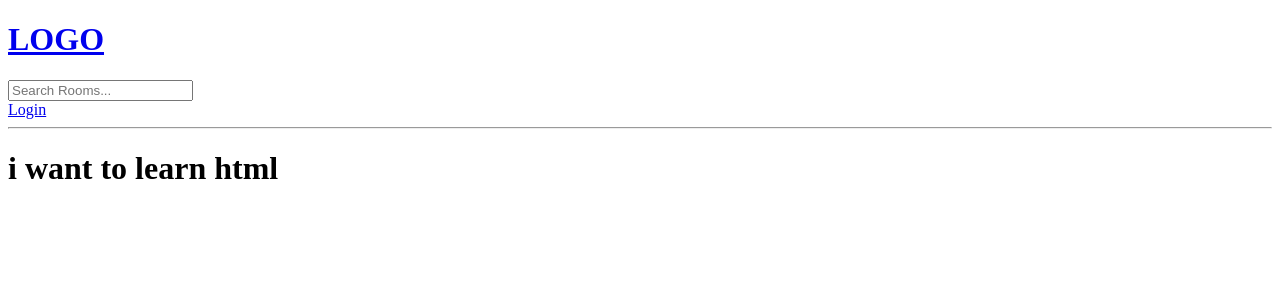
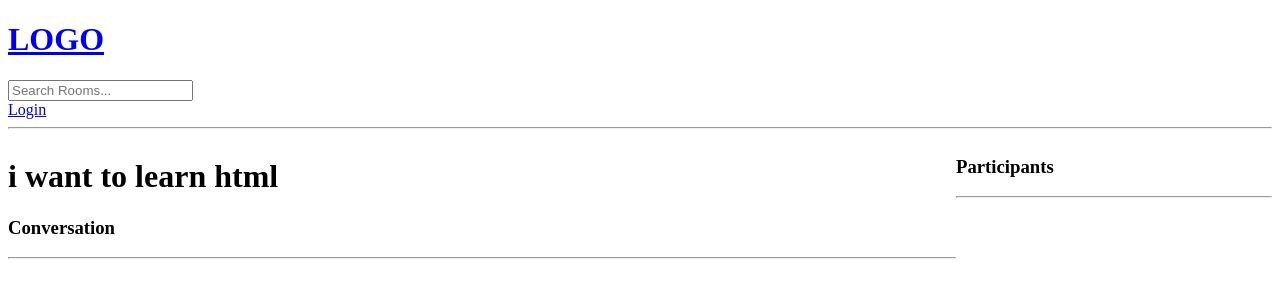
Before and after one commit to Cyalater00/Django, a Django app: page /room/3/ in a window 1280 px wide. Shown: the top 300 px of the page. Run offline with Django 5.2, Linux system fonts and the light colour scheme; data comes from the database, SQL or seed files in the repository; both versions use the stored data as it was after the commit.

Commit message:
activity feed

```diff
--- a/base/models.py
+++ b/base/models.py
@@ -15,7 +15,7 @@ class Room(models.Model):
     topic = models.ForeignKey(Topic, on_delete=models.SET_NULL, null=True)
     name = models.CharField(max_length=200)
     description = models.TextField(null=True, blank=True)
-    # participants = models.ManyToManyField(User, related_name='participants', blank=True)
+    participants = models.ManyToManyField(User, related_name='participants', blank=True)
     updated = models.DateTimeField(auto_now=True)
     created = models.DateTimeField(auto_now_add=True)
 
--- a/base/templates/base/room.html
+++ b/base/templates/base/room.html
@@ -2,6 +2,60 @@
 
 {% block content %}
 
-<h1>{{room.name}}</h1>
+<style>
+    .room-container{
+        display: grid;
+        grid-template-columns: 3fr 1fr;
+    }
+</style>
+
+<div class="room-container">
+  <div>
+    <h1>{{room.name}}</h1>
+
+    <p>{{room.description}}</p>
+
+    <div class="comment-wrapper">
+      <h3>Conversation</h3>
+      <hr />
+
+      {% for message in room_messages %}
+      <div>
+        {% if request.user == message.user %}
+        <a href="{% url 'delete-message' message.id %}">Delete</a>
+        {% endif %}
+        <small>@{{message.user}} {{message.created|timesince}} ago </small>
+        <p>{{message.body}}</p>
+        <hr />
+      </div>
+      {% endfor %}
+    </div>
+
+    {% if request.user.is_authenticated %}
+
+    <div class="comment-form">
+      <form method="POST" action="">
+        {% csrf_token %}
+        <input
+          type="text"
+          name="body"
+          placeholder="write your message here..."
+        />
+      </form>
+    </div>
+    {% endif %}
+  </div>
+  <div>
+    <h3>Participants</h3>
+    <hr>
+
+    {% for user in participants %}
+    <div>
+        <p>@{{user.username}}</p>
+    </div>
+    {% endfor %}
+  </div>
+
+</div>
 
 {% endblock %}
--- a/base/urls.py
+++ b/base/urls.py
@@ -14,5 +14,6 @@ urlpatterns = [
     path('create-room/', views.createRoom, name="create-room"),
     path('update-room/<str:pk>', views.updateRoom, name="update-room"),
     path('delete-room/<str:pk>', views.deleteRoom, name="delete-room"),
+    path('delete-message/<str:pk>', views.deleteMessage, name="delete-message"),
 
 ]
--- a/base/views.py
+++ b/base/views.py
@@ -6,7 +6,7 @@ from django.db.models import Q
 from django.contrib.auth.models import User
 from django.contrib.auth import authenticate, login, logout
 from django.contrib.auth.forms import UserCreationForm
-from .models import Room, Topic
+from .models import Room, Topic, Message
 from .forms import RoomForm
 
 # Create your views here.
@@ -78,7 +78,19 @@ def home(request):
 
 def room(request, pk):
     room = Room.objects.get(id=pk)
-    context = {'room': room}
+    room_messages = room.message_set.all().order_by('-created')
+    participants = room.participants.all()
+
+    if request.method == 'POST':
+        message = Message.objects.create(
+            user=request.user,
+            room=room,
+            body=request.POST.get('body')
+        )
+        room.participants.add(request.user)
+        return redirect('room', pk=room.id)
+
+    context = {'room': room, 'room_messages' : room_messages, 'participants' : participants}
     return render(request, 'base/room.html', context)
 
 
@@ -123,3 +135,15 @@ def deleteRoom(request, pk):
         room.delete()
         return redirect('home')
     return render(request, 'base/delete.html', {'obj': room})
+
+@login_required(login_url='login')
+def deleteMessage(request, pk):
+    message = Message.objects.get(id=pk)
+
+    if request.user != message.user:
+        return HttpResponse('your are not allowed here!!')
+
+    if request.method == 'POST':
+        message.delete()
+        return redirect('home')
+    return render(request, 'base/delete.html', {'obj': message})
```
Also changed, not shown: base/migrations/0003_alter_room_options_room_participants.py (added), db.sqlite3.
